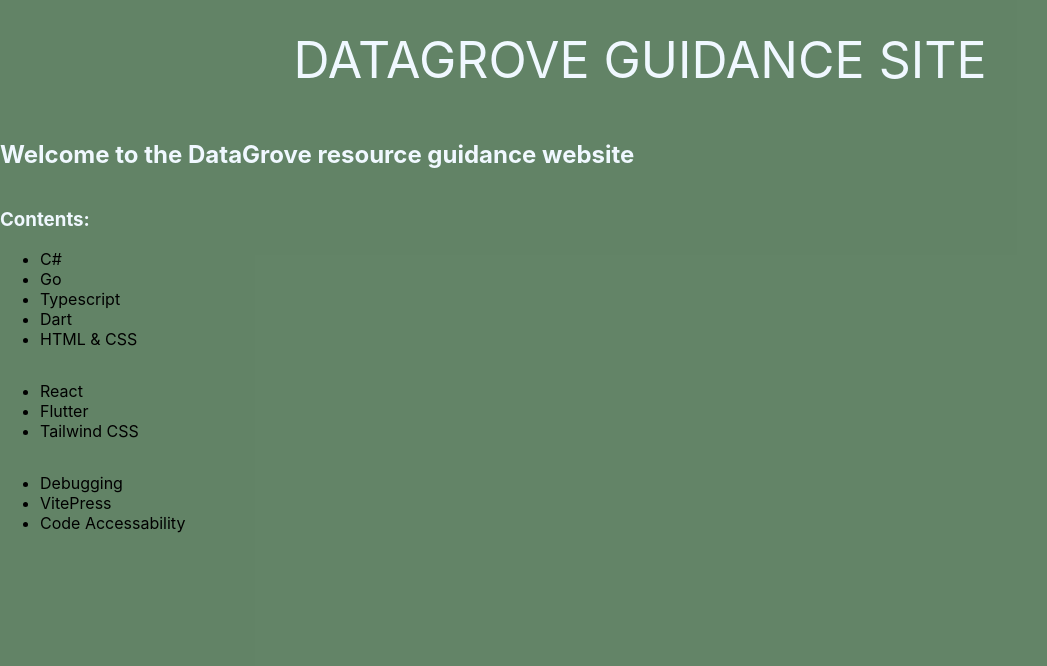
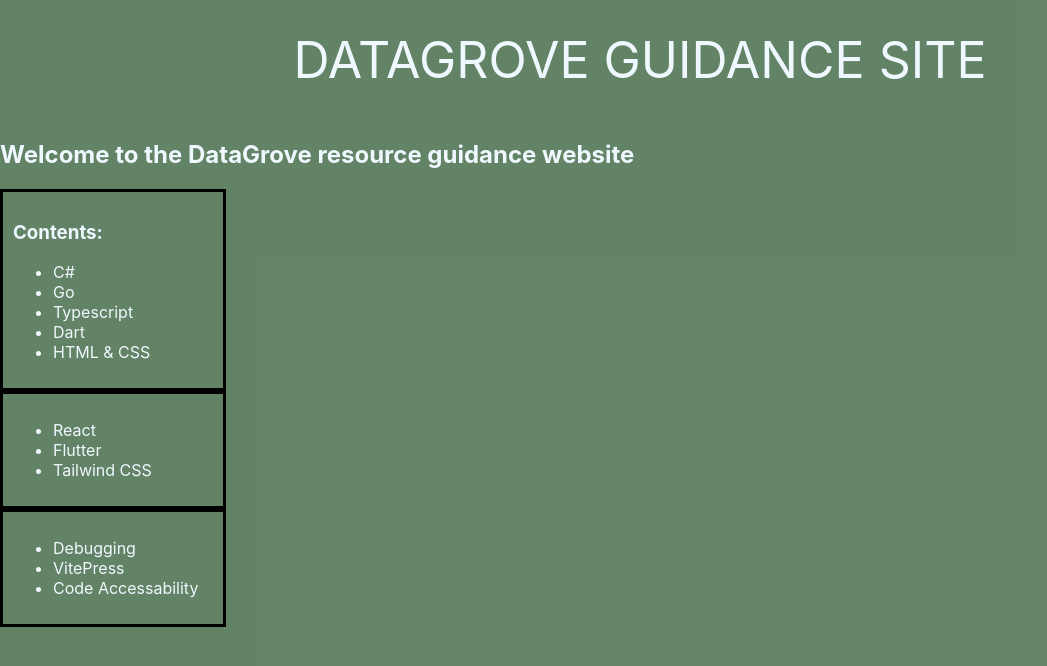
Before and after one commit to AndresV20/Guidance-site-2, a React (Vite) app in the folder guidance-site/: page / in a window 1280 px wide. Shown: the top 666 px of the page, without its empty margins (0-1047 px from the left). Built offline with nearby package versions, Linux system fonts and the light colour scheme.

Commit message:
added styles and page files

```diff
--- a/guidance-site/src/App.css
+++ b/guidance-site/src/App.css
@@ -16,6 +16,10 @@
 .content{
   color: aliceblue;
 }
-.content{
+.contents{
   color: aliceblue;
+  float: left;
+  width: 200px;
+  border: 3px solid black;
+  padding: 10px;
 }
```
Also changed, not shown: guidance-site/src/pages/Home.tsx (added), guidance-site/src/pages/Languages.tsx (added).
